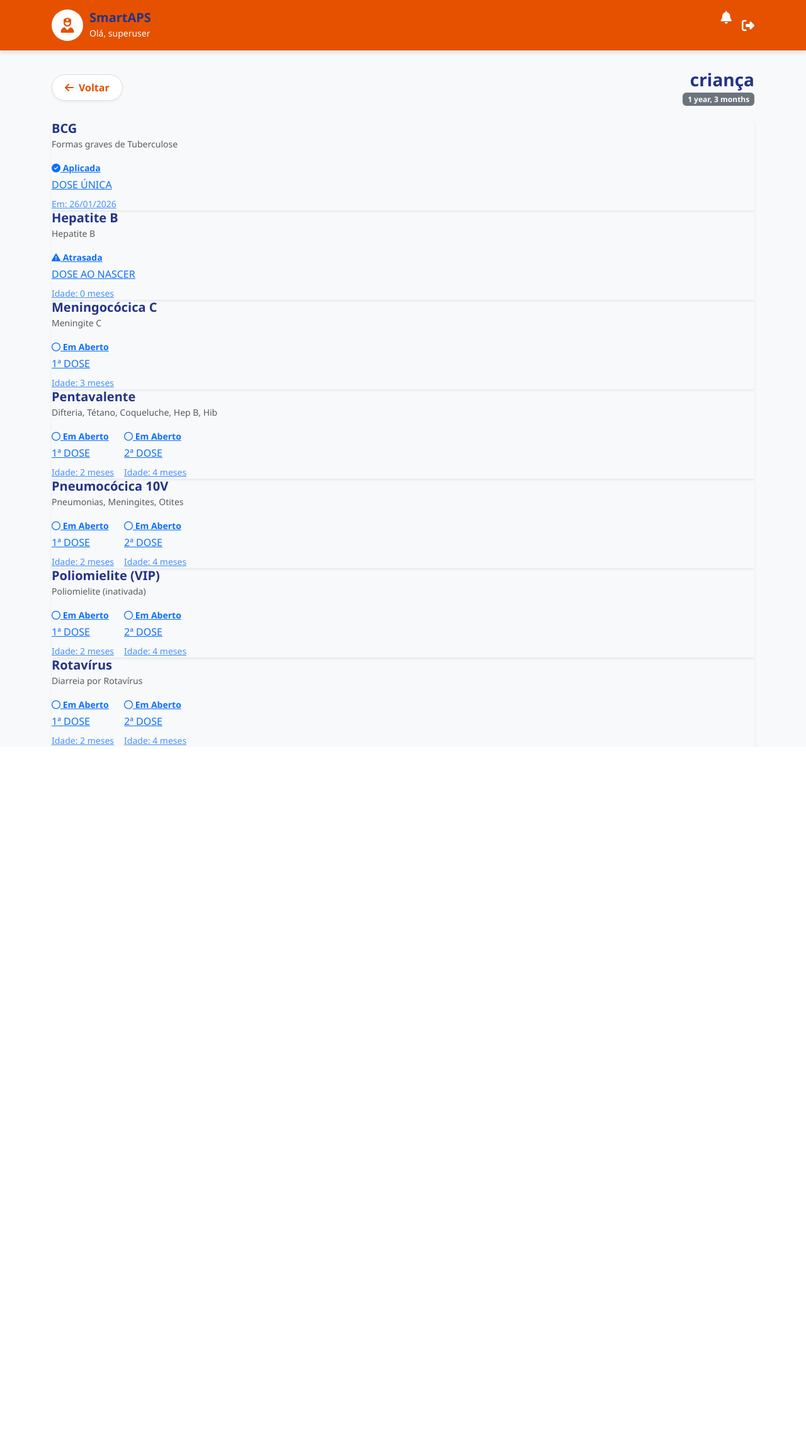
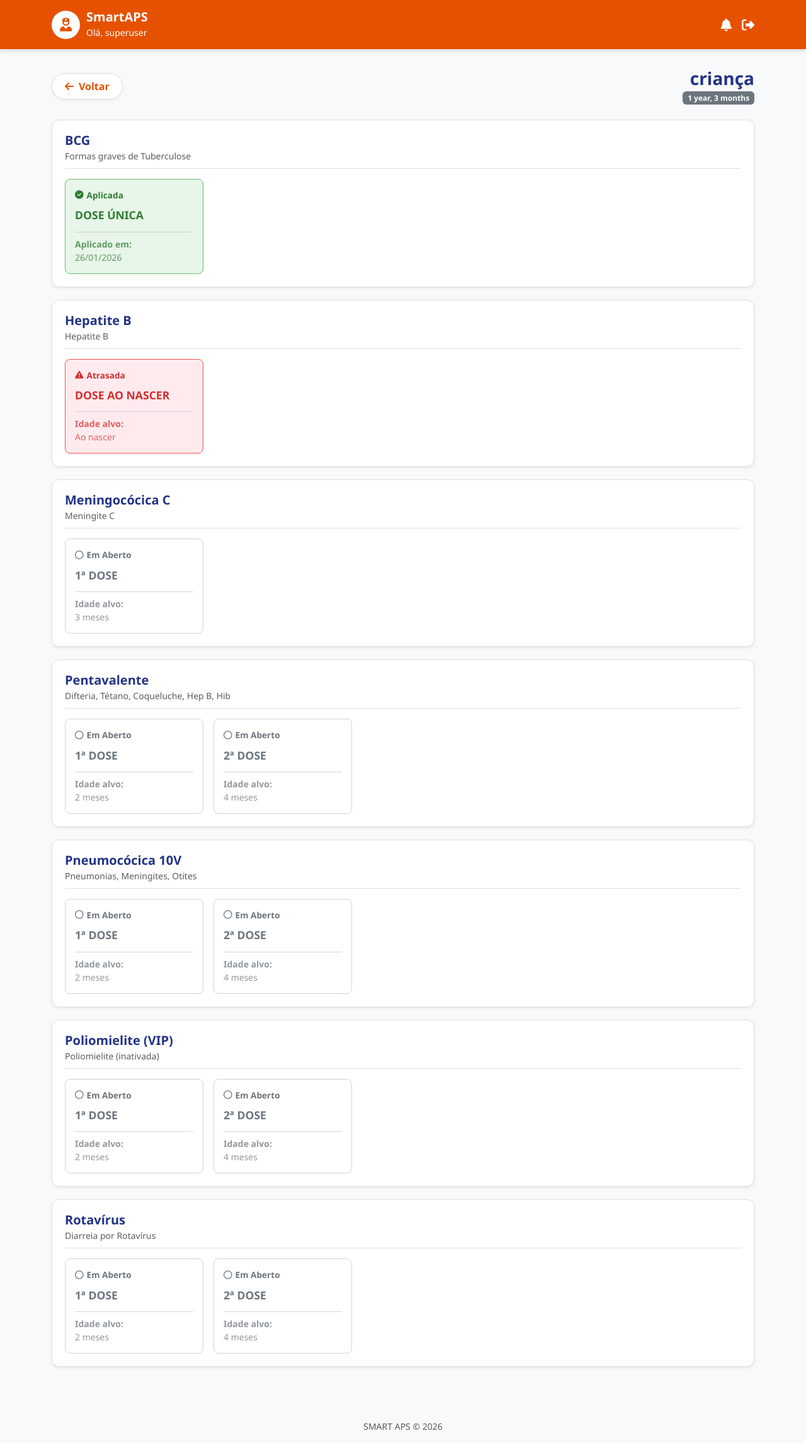
Before and after one commit to gabrieldiaslm/smartapsACS, a Django app: page /crianca/1/cartao/ in a window 1280 px wide. Shown: the whole page at 63% size. Before the commit the page ends 1186 px from the top, so only its background shows below. Run offline with Django 5.2, Linux system fonts and the light colour scheme; a user stored in the database is signed in; data comes from the database, SQL or seed files in the repository; both versions use the stored data as it was after the commit.

Commit message:
correção no visual dos cartões de vacina

```diff
--- a/smart_aps/core/templates/base.html
+++ b/smart_aps/core/templates/base.html
@@ -4,18 +4,20 @@
     <meta charset="UTF-8">
     <meta name="viewport" content="width=device-width, initial-scale=1">
     <title>SMART APS</title>
+
     <link href="https://cdn.jsdelivr.net/npm/bootstrap@5.3.0/dist/css/bootstrap.min.css" rel="stylesheet">
+
     <link href="https://cdnjs.cloudflare.com/ajax/libs/font-awesome/6.4.0/css/all.min.css" rel="stylesheet">
 
     <style>
         :root {
-        /* CORES PRINCIPAIS (Invertidas) */
-        --primary-color: #E65100;    /* Laranja (Header, Botões Home) */
-        --primary-hover: #BF360C;    /* Laranja mais escuro (Hover) */
-        --secondary-blue: #233486;   /* Azul (Apenas para textos/detalhes) */
+            /* PALETA LARANJA (DEFINITIVA) */
+            --primary-color: #E65100;    /* Laranja Principal */
+            --primary-hover: #BF360C;    /* Laranja Escuro (Hover) */
+            --secondary-blue: #233486;   /* Azul para Textos/Títulos */
             --bg-color: #F8F9FA;         /* Fundo Gelo */
 
-        /* CORES DE STATUS (Mantidas) */
+            /* CORES DE STATUS */
             --status-atrasada-bg: #FFEBEE;
             --status-atrasada-text: #D32F2F;
             --status-atrasada-border: #EF5350;
@@ -32,11 +34,14 @@
         body {
             background-color: var(--bg-color);
             font-family: 'Segoe UI', Tahoma, Geneva, Verdana, sans-serif;
+            min-height: 100vh;
+            display: flex;
+            flex-direction: column;
         }
 
-    /* 1. HEADER (Agora Laranja) */
+        /* HEADER */
         .header-custom {
-        background-color: var(--primary-color); /* Laranja */
+            background-color: var(--primary-color);
             color: white;
             padding: 15px 0;
             box-shadow: 0 4px 6px rgba(0,0,0,0.1);
@@ -45,12 +50,14 @@
 
         .user-avatar {
             background-color: white;
-        color: var(--primary-color); /* Ícone laranja */
+            color: var(--primary-color);
             border: 2px solid rgba(255,255,255,0.8);
-        width: 50px; height: 50px; border-radius: 50%; display: inline-flex; align-items: center; justify-content: center; font-size: 24px; margin-right: 10px;
+            width: 45px; height: 45px; border-radius: 50%;
+            display: inline-flex; align-items: center; justify-content: center;
+            font-size: 22px; margin-right: 10px;
         }
 
-    /* 2. BOTÕES DO DASHBOARD (Agora Laranja) */
+        /* BOTÕES DA HOME */
         .btn-dashboard {
             background-color: var(--primary-color);
             color: white;
@@ -66,25 +73,25 @@
             transition: transform 0.2s, box-shadow 0.2s;
             text-decoration: none;
             margin-bottom: 20px;
-        box-shadow: 0 4px 10px rgba(230, 81, 0, 0.3); /* Sombra alaranjada */
+            box-shadow: 0 4px 10px rgba(230, 81, 0, 0.3);
         }
 
         .btn-dashboard:hover {
             transform: translateY(-3px);
-        background-color: var(--primary-hover); /* Laranja escuro no hover */
+            background-color: var(--primary-hover);
+            color: white;
             box-shadow: 0 8px 15px rgba(230, 81, 0, 0.4);
-        color: white;
         }
 
         .dashboard-icon { font-size: 2.5rem; margin-bottom: 10px; }
         .dashboard-label { font-size: 1.1rem; font-weight: 600; }
 
-    /* 3. TÍTULOS E ÍCONES (Azul para contraste) */
-    h3, h4, h5, .text-primary {
-        color: var(--secondary-blue) !important; /* Mantém títulos em azul para leitura */
+        /* TIPOGRAFIA */
+        h1, h2, h3, h4, h5, .text-primary {
+            color: var(--secondary-blue) !important;
         }
 
-    /* 4. BOTÃO DE VOLTAR */
+        /* BOTÃO VOLTAR */
         .btn-voltar-destaque {
             background-color: white;
             color: var(--primary-color);
@@ -104,7 +111,7 @@
             color: white;
         }
 
-    /* 5. BOTÕES DE AÇÃO (Laranja também, para consistência) */
+        /* BOTÃO DE AÇÃO LARANJA */
         .btn-laranja {
             background-color: var(--primary-color) !important;
             color: white !important;
@@ -115,6 +122,8 @@
             background-color: var(--primary-hover) !important;
         }
     </style>
+
+    {% block extra_css %}{% endblock %}
 </head>
 <body>
 
@@ -125,26 +134,43 @@
                     <i class="fa-solid fa-user-nurse"></i>
                 </div>
                 <div>
-                    <h5 class="m-0 fw-bold">SmartAPS</h5>
+                    <h5 class="m-0 fw-bold text-white" style="color: white !important;">SmartAPS</h5>
                     <small>Olá, {{ user.username|default:"ACS" }}</small>
                 </div>
             </div>
 
-            <div class="d-flex gap-3">
+            <div class="d-flex gap-3 align-items-center">
                 <i class="fa-solid fa-bell fa-lg" style="cursor: pointer;"></i>
-                <form method="post" action="{% url 'logout' %}" class="d-inline">
+
+                {% if user.is_authenticated %}
+                <form method="post" action="{% url 'logout' %}" class="d-inline m-0 p-0">
                     {% csrf_token %}
                     <button type="submit" class="btn p-0 border-0 bg-transparent text-white" title="Sair">
                         <i class="fa-solid fa-right-from-bracket fa-lg"></i>
                     </button>
                 </form>
+                {% endif %}
             </div>
         </div>
     </div>
 
-    <div class="container">
+    <div class="container flex-grow-1 mb-5">
+
+        {% if messages %}
+            {% for message in messages %}
+                <div class="alert alert-{{ message.tags }} alert-dismissible fade show shadow-sm" role="alert">
+                    {{ message }}
+                    <button type="button" class="btn-close" data-bs-dismiss="alert" aria-label="Close"></button>
+                </div>
+            {% endfor %}
+        {% endif %}
+
         {% block content %}{% endblock %}
     </div>
+
+    <footer class="text-center py-3 text-muted small mt-auto">
+        SMART APS &copy; {% now "Y" %}
+    </footer>
 
     <script src="https://cdn.jsdelivr.net/npm/bootstrap@5.3.0/dist/js/bootstrap.bundle.min.js"></script>
 </body>
--- a/smart_aps/core/templates/cartao_vacina.html
+++ b/smart_aps/core/templates/cartao_vacina.html
@@ -1,4 +1,3 @@
-
 {% extends 'base.html' %}
 
 {% block content %}
@@ -7,7 +6,7 @@
         <i class="fa-solid fa-arrow-left"></i> Voltar
     </a>
     <div class="text-end">
-        <h3 class="fw-bold text-primary m-0">{{ crianca.nome }}</h3>
+        <h3 class="fw-bold m-0" style="color: var(--secondary-blue);">{{ crianca.nome }}</h3>
         <span class="badge bg-secondary">{{ crianca.data_nascimento|timesince }}</span>
     </div>
 </div>
@@ -16,8 +15,8 @@
 
 {% for grupo in vacinas_agrupadas %}
 <div class="vacina-row shadow-sm">
-    <div class="mb-3">
-        <h5 class="fw-bold mb-0" style="color: #2c3e50;">{{ grupo.grouper }}</h5>
+    <div class="mb-3 border-bottom pb-2">
+        <h5 class="fw-bold mb-0" style="color: var(--secondary-blue);">{{ grupo.grouper }}</h5>
         <small class="text-muted">{{ grupo.list.0.vacina.descricao_doenca }}</small>
     </div>
 
@@ -26,23 +25,28 @@
 
         <a href="{% url 'editar_registro' registro.id %}" class="dose-card status-{{ registro.status }}">
 
-            <div class="small fw-bold mb-1">
+            <div class="status-header mb-2">
                 {% if registro.status == 'ATRASADA' %}
-                    <i class="fa-solid fa-triangle-exclamation status-icon"></i> Atrasada
+                    <i class="fa-solid fa-triangle-exclamation"></i> Atrasada
                 {% elif registro.status == 'APLICADA' %}
-                    <i class="fa-solid fa-circle-check status-icon"></i> Aplicada
+                    <i class="fa-solid fa-circle-check"></i> Aplicada
                 {% else %}
-                    <i class="fa-regular fa-circle status-icon"></i> Em Aberto
+                    <i class="fa-regular fa-circle"></i> Em Aberto
                 {% endif %}
             </div>
 
             <span class="dose-title">{{ registro.vacina.dose_padrao|upper }}</span>
 
-            <div class="small opacity-75 mt-2">
+            <div class="small opacity-75 mt-2 pt-2 border-top border-secondary-subtle">
                 {% if registro.status == 'APLICADA' %}
-                    Em: {{ registro.data_aplicacao|date:"d/m/Y" }}
+                    <span class="fw-bold">Aplicado em:</span><br> {{ registro.data_aplicacao|date:"d/m/Y" }}
                 {% else %}
-                    Idade: {{ registro.vacina.idade_alvo_meses }} meses
+                    <span class="fw-bold">Idade alvo:</span><br>
+                    {% if registro.vacina.idade_alvo_meses == 0 %}
+                        Ao nascer
+                    {% else %}
+                        {{ registro.vacina.idade_alvo_meses }} meses
+                    {% endif %}
                 {% endif %}
             </div>
         </a>
@@ -51,7 +55,92 @@
     </div>
 </div>
 {% empty %}
-<div class="alert alert-info">Nenhum registro encontrado.</div>
+<div class="alert alert-info text-center py-5">
+    <i class="fa-solid fa-folder-open fa-2x mb-3"></i><br>
+    Nenhum registro vacinal encontrado.
+</div>
 {% endfor %}
 
 {% endblock %}
+
+{% block extra_css %}
+<style>
+    /* ESTILOS ESPECÍFICOS PARA OS CARTÕES HORIZONTAIS */
+
+    /* Container da Vacina (Branco) */
+    .vacina-row {
+        background: #fff;
+        border: 1px solid #e0e0e0;
+        border-radius: 12px;
+        padding: 20px;
+        margin-bottom: 20px;
+    }
+
+    /* O Mini-Card da Dose individual */
+    .dose-card {
+        text-decoration: none;
+        display: flex;
+        flex-direction: column;
+        justify-content: space-between;
+
+        /* Tamanho fixo para garantir alinhamento horizontal bonito */
+        min-width: 160px;
+        max-width: 220px;
+        flex: 1;
+
+        border-radius: 8px;
+        padding: 15px;
+        transition: transform 0.2s, box-shadow 0.2s;
+        border-width: 1px;
+        border-style: solid;
+    }
+
+    .dose-card:hover {
+        transform: translateY(-3px);
+        box-shadow: 0 5px 15px rgba(0,0,0,0.1);
+    }
+
+    .dose-title {
+        font-weight: 800;
+        font-size: 1.1rem;
+        display: block;
+        margin-bottom: 5px;
+        color: inherit; /* Herda a cor do status */
+    }
+
+    .status-header {
+        font-size: 0.85rem;
+        font-weight: bold;
+        display: flex;
+        align-items: center;
+        gap: 5px;
+    }
+
+    /* CORES (Idênticas às imagens de referência) */
+
+    /* ATRASADA: Fundo vermelho claro, borda vermelha */
+    .status-ATRASADA {
+        background-color: var(--status-atrasada-bg); /* #FFEBEE */
+        border-color: var(--status-atrasada-border);
+        color: var(--status-atrasada-text);
+    }
+
+    /* APLICADA: Fundo verde claro, borda verde */
+    .status-APLICADA {
+        background-color: var(--status-aplicada-bg); /* #E8F5E9 */
+        border-color: var(--status-aplicada-border);
+        color: var(--status-aplicada-text);
+    }
+
+    /* PENDENTE: Fundo cinza/branco, borda cinza */
+    .status-PENDENTE {
+        background-color: #ffffff;
+        border-color: #ced4da;
+        color: #6c757d;
+    }
+    .status-PENDENTE:hover {
+        background-color: #f8f9fa;
+        border-color: var(--primary-color); /* Laranja no hover */
+    }
+</style>
+{% endblock %}
--- a/smart_aps/core/views.py
+++ b/smart_aps/core/views.py
@@ -94,12 +94,14 @@ def cadastrar_crianca(request):
 
     return render(request, 'crianca_form.html', {'form': form})
 
-@never_cache
+# core/views.py
+
+
 @login_required
 def cartao_vacina(request, crianca_id):
     crianca = get_object_or_404(Crianca, pk=crianca_id)
 
-    # IMPORTANTE: Ordenamos por 'vacina__nome' primeiro para o regroup funcionar
+    # IMPORTANTE: A ordenação por 'vacina__nome' é OBRIGATÓRIA para o regroup funcionar
     registros = RegistroVacina.objects.filter(crianca=crianca)\
         .select_related('vacina')\
         .order_by('vacina__nome', 'vacina__idade_alvo_meses')
```
Also changed, not shown: smart_aps/db.sqlite3. Lines whose indentation alone changed are shown as unchanged.
